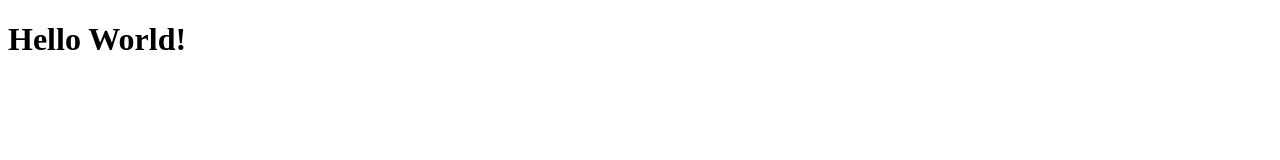
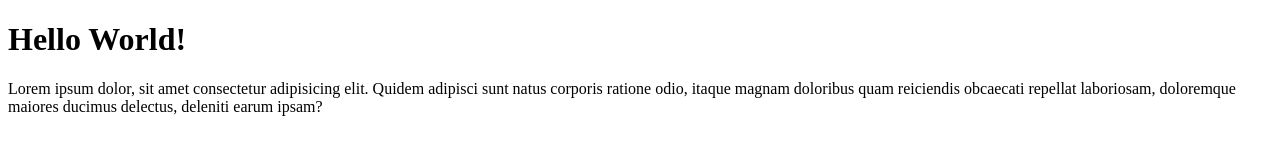
Before and after one commit to Fabertvarico/fabert-git-test, a plain HTML site: page index.html in a window 1280 px wide. Drawn offline with Linux system fonts and the light colour scheme.

Commit message:
menambahkan paragraf

```diff
--- a/index.html
+++ b/index.html
@@ -7,5 +7,6 @@
 </head>
 <body>
     <h1>Hello World!</h1>
+    <p>Lorem ipsum dolor, sit amet consectetur adipisicing elit. Quidem adipisci sunt natus corporis ratione odio, itaque magnam doloribus quam reiciendis obcaecati repellat laboriosam, doloremque maiores ducimus delectus, deleniti earum ipsam?</p>
 </body>
 </html>
```
